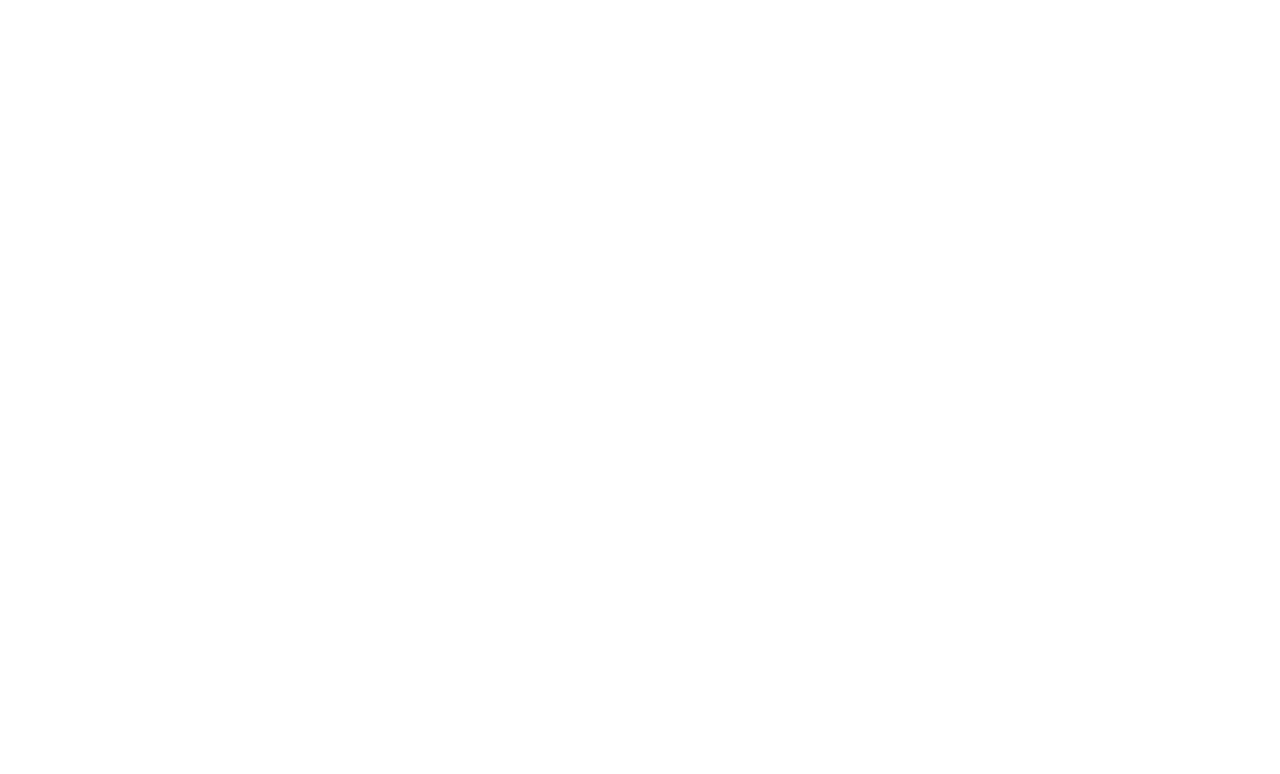
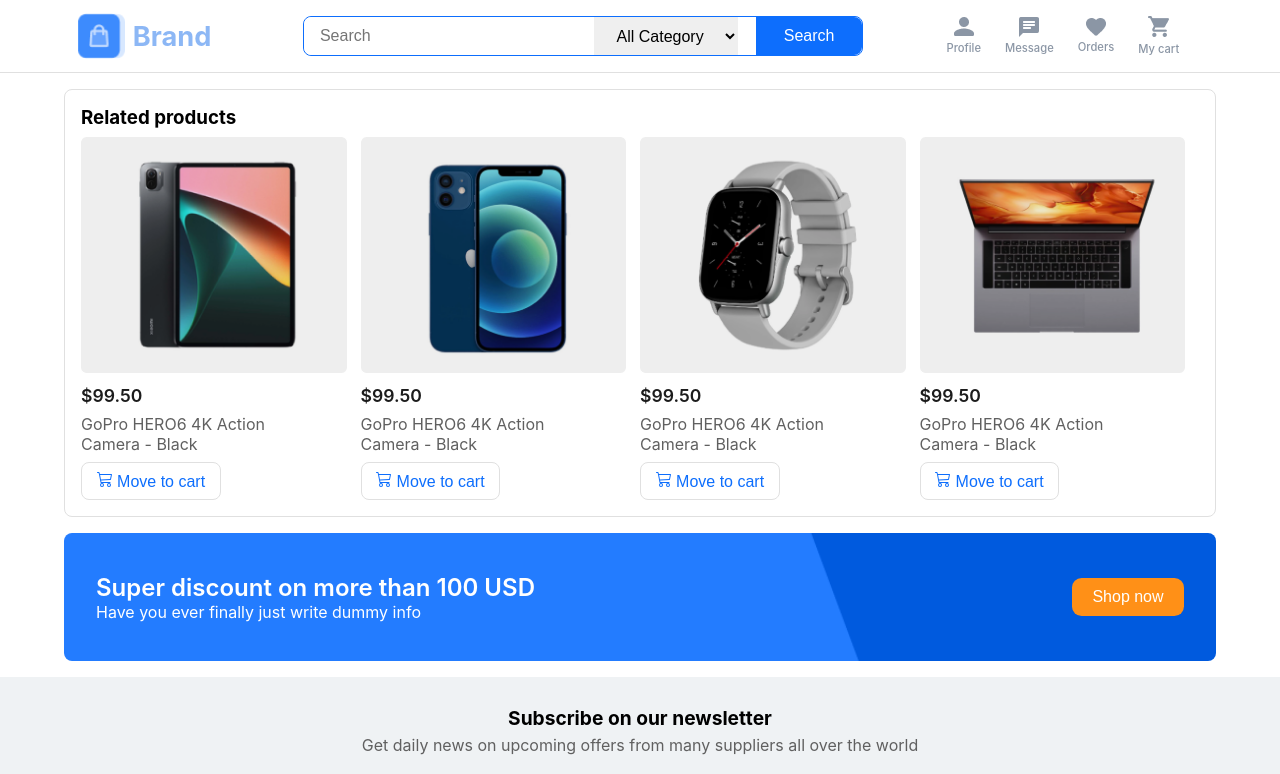
Before and after one commit to Jomanahani/Ecommerce, a React (Create React App) app: page /Cart in a window 1280 px wide. Before the commit this address had no page. Shown: the top 774 px of the page. Built offline with nearby package versions, Linux system fonts and the light colour scheme.

Commit message:
create Suggestions section

```diff
--- a/src/App.js
+++ b/src/App.js
@@ -3,6 +3,7 @@
 import { darkTheme, lightTheme } from "../src/global/Themes";
 
 import "./index.css";
+import Cart from "./Pages/Cart";
 import Electronics from "./Pages/Electronics";
 import Home from "./Pages/Home";
 import Item from "./Pages/Item";
@@ -21,6 +22,7 @@
         <Route path="/SelectedItems" element={<SelectedItems /> } />
         <Route path="/Electronics" element={<Electronics /> } />
         <Route path="/Item" element={<Item /> } />
+        <Route path="/Cart" element={<Cart /> } />
         </Routes>
         {/* <Home /> */}
         {/* <SignIn /> */}
--- a/src/Components/MayLike/index.jsx
+++ b/src/Components/MayLike/index.jsx
@@ -26,6 +26,11 @@
   &.price {
     color: #8b96a5;
     padding-top: 0.2rem;
+  }
+  &.desc{
+    color: #606060;
+    padding: 0.5rem 0;
+    padding-right: 20% ;
   }
 `;
 
--- a/src/Components/Related/index.jsx
+++ b/src/Components/Related/index.jsx
@@ -20,7 +20,7 @@
   margin-top: 1rem;
   & img {
     height: 11.2rem;
-    width: 12rem;
+    width: 97%;
     margin: 0.5rem 0;
   }
   & p {
--- /dev/null
+++ b/src/Components/Suggestions/index.jsx
@@ -0,0 +1,70 @@
+import React from 'react'
+import styled from 'styled-components';
+
+import {BsCart3} from 'react-icons/bs'
+
+import { Information } from '../MayLike';
+import {RelatedDiv} from'../Related'
+import { ItemP } from '../ItemCard';
+import { FlexDiv } from "../SignInForm/style";
+
+import gray1 from "../../Assetse/gray1.png";
+import gray2 from "../../Assetse/gray2.png";
+import gray3 from "../../Assetse/gray3.png";
+import gray4 from "../../Assetse/gray4.png";
+
+const SuggestionsDiv =styled(RelatedDiv)`
+  & img {
+    height:90%;
+    width: 95%;
+    margin: 0.5rem 0;
+  }
+`
+const MoveButton=styled.button`
+width: 50%;
+padding: 0.5rem;
+outline: none;
+background-color: ${(props) => props.theme.pallet.mainBackdround};
+color:  ${(props) => props.theme.pallet.primary};
+  border: 1px solid ${(props) => props.theme.pallet.Lines};
+  border-radius: 0.5rem;
+  font-size: 1rem;
+  font-weight: 500;
+  text-align: center;
+
+`
+export default function Suggestions() {
+  return (
+      <SuggestionsDiv>
+
+          <h3>Related products</h3>
+          <FlexDiv className="justify">
+          <div>
+          <img src={gray1} alt="itemImg" />
+          <ItemP className="elecPrice">$99.50</ItemP>
+          <Information className="desc">GoPro HERO6 4K Action Camera - Black</Information>
+          <MoveButton> <BsCart3/> Move to cart</MoveButton>
+        </div>
+        <div>
+          <img src={gray2} alt="itemImg" />
+          <ItemP className="elecPrice">$99.50</ItemP>
+          <Information className="desc">GoPro HERO6 4K Action Camera - Black</Information>
+          <MoveButton> <BsCart3/> Move to cart</MoveButton>
+        </div>
+        <div>
+          <img src={gray3} alt="itemImg" />
+          <ItemP className="elecPrice">$99.50</ItemP>
+          <Information className="desc">GoPro HERO6 4K Action Camera - Black</Information>
+          <MoveButton> <BsCart3/> Move to cart</MoveButton>
+        </div>
+        <div>
+          <img src={gray4} alt="itemImg" />
+          <ItemP className="elecPrice">$99.50</ItemP>
+          <Information className="desc">GoPro HERO6 4K Action Camera - Black</Information>
+          <MoveButton> <BsCart3/> Move to cart</MoveButton>
+        </div>
+
+          </FlexDiv>
+      </SuggestionsDiv>
+  )
+}
--- /dev/null
+++ b/src/Pages/Cart/index.jsx
@@ -0,0 +1,22 @@
+import { Container } from "@mui/system";
+import React from "react";
+import NavBar from "../../Components/NavBar";
+import Suggestions from "../../Components/Suggestions";
+import Discount from "../../Sections/Discount";
+import Footer from "../../Sections/Footer";
+import Subscribe from "../../Sections/Subscribe";
+
+export default function Cart() {
+    return (
+        <>
+      <NavBar />
+        <Container>
+        <Suggestions/>
+        <Discount/>
+      </Container>
+      <Subscribe />
+      <Footer />
+        </>
+
+    );
+}
```
